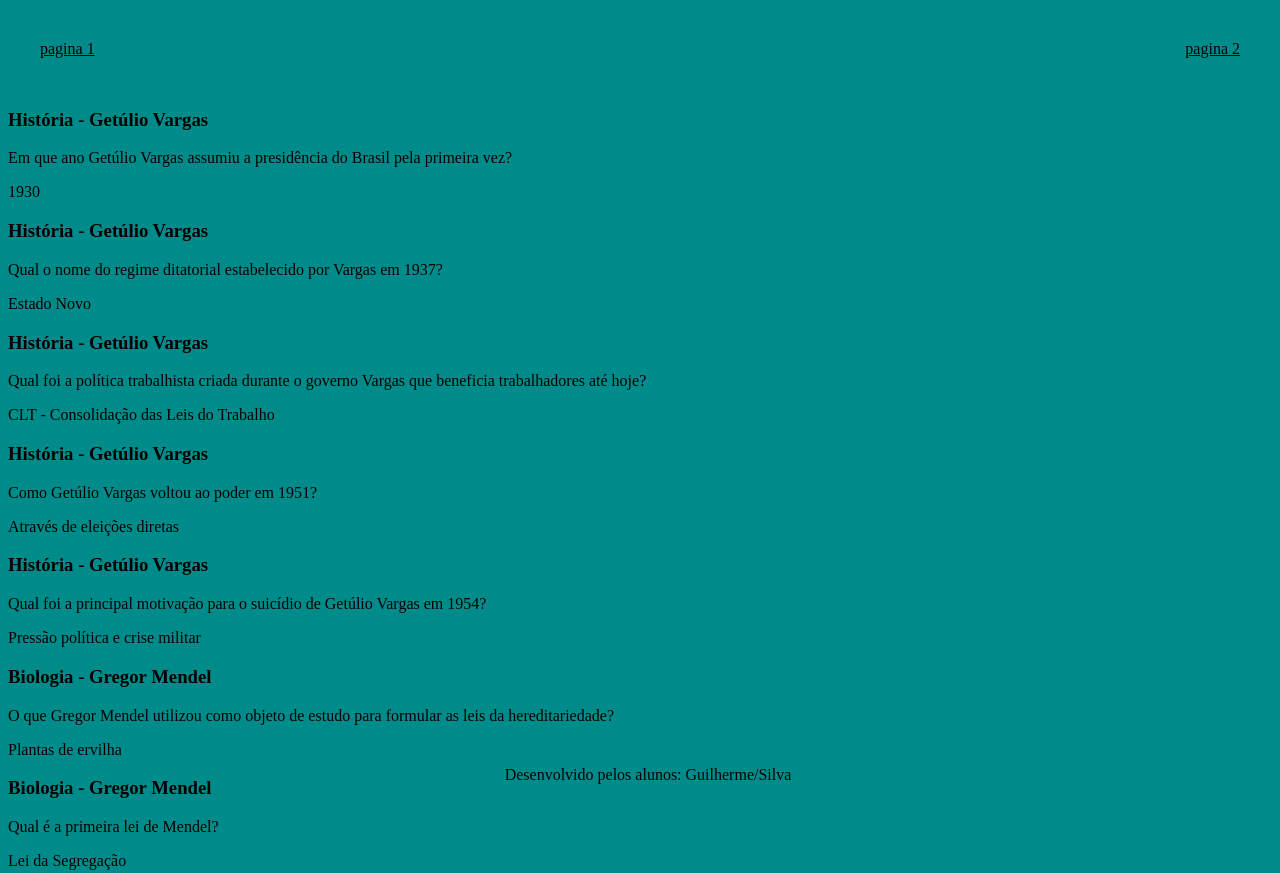
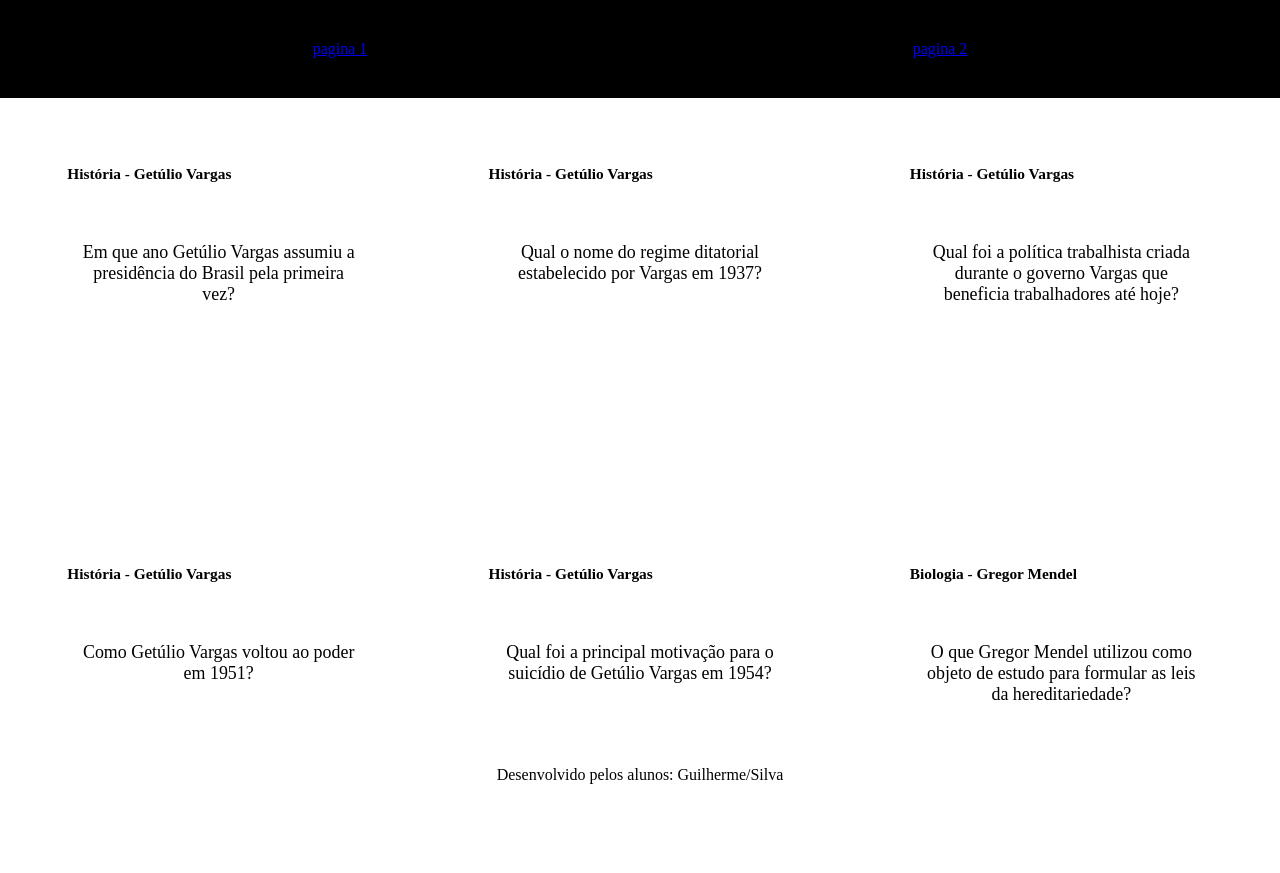
Before and after one commit to Gui507650/GuiSilva, a plain HTML site: page index.html in a window 1280 px wide. Shown: the top 873 px of the page. Drawn offline with Linux system fonts and the light colour scheme.

Commit message:
Update style.css

```diff
--- a/style.css
+++ b/style.css
@@ -1,33 +1,85 @@
-:root{
-    --fundo: #008b8b;
-    --cartao-frente:;
-    --cartao-verso:;
-    --destaque:;
-    --preto:;
-    --branco:;
+root{
+    --fundo: #48D1CC;
+    --cor-frente: #FFFFFF;
+    --destaque: #00FFFF;
+    --branco: #FFFFFF;
+    --preto: #000000;
+
 }
 
 body{
     background-color: var(--fundo);
-    margian: 0;
+    margin: 0;
 }
 
+header{
+    background-color: #000000;
+    padding: 40px;
+    display: flex;
+    justify-content: space-around;
+}
 footer{
-    background-color: var(--preto);
     position: fixed;
     bottom: 0;
-    color: var(--branco);
+    background-color:var(--preto);
+    color:var(--branco);
     width: 100%;
     text-align: center;
 }
+#container{
+    padding: 2rem;
+    display: flex;
+    gap: 3rem;
+    flex-wrap: wrap;
+}
 
-header{
-    display: flex;
-    align-items: center;
-    justify-content: space-between;
-    background-color: var(--preto);
+.cartao{
+    flex-grow: 1;
+    flex-basis: calc(33% - 6rem);
+    height: 20rem;
+    margin: 1rem;
+}
+
+.conteudo-cartao{
+    background-color: var(--cor-frente);
+    color: var(--preto);
+    height: 100%;
+    text-align: center;
+    transform-style: preserve-3d;
+    transition: transform 300ms ease-in-out;
+}
+
+.conteudo-cartao h3{
+    position: absolute;
+    border: 1px solid var(--destaque);
+    color: var(--destaque);
+    margin: 0.6rem;
+    padding: 0.6rem;
+    font-size: 1.2vw;
+    border-radius: 0.6rem;
+    backface-visibility: hidden;
+}
+
+.conteudo-cartao p{
+    margin-top: 4rem;
     padding: 2rem;
+    font-size: 1.4vw;
 }
-header a{
-    color: var(--branco);
+
+.cartao.active .conteudo-cartao{
+    transform: rotateY(180deg)
 }
+
+.pergunta-cartao, .resposta-cartao{
+    position: absolute;
+    height: 100%;
+    width: 100%;
+    backface-visibility: hidden;
+}
+
+.resposta-cartao{
+    transform: rotateY(180deg);
+    background-color: var(--cor-verso);
+    color: var(--destaque);
+    border: 2px solid var(--destaque);
+}
```
